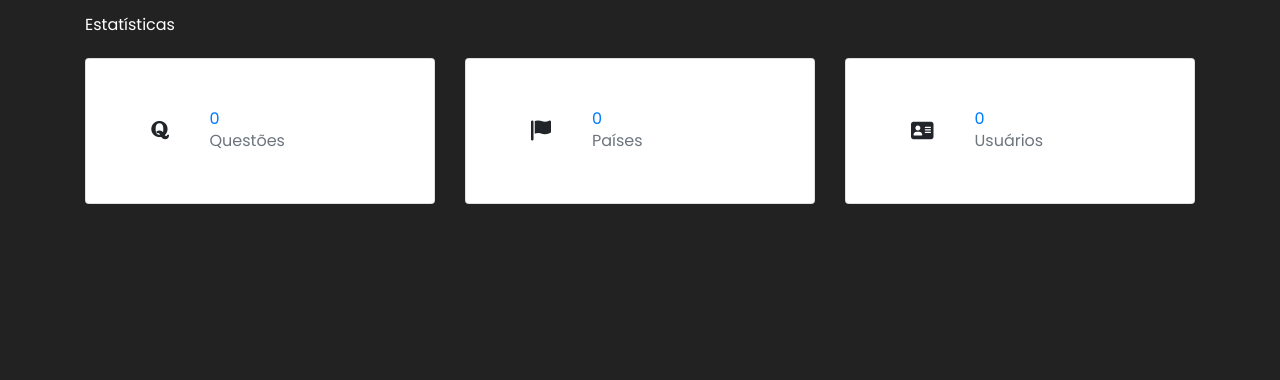
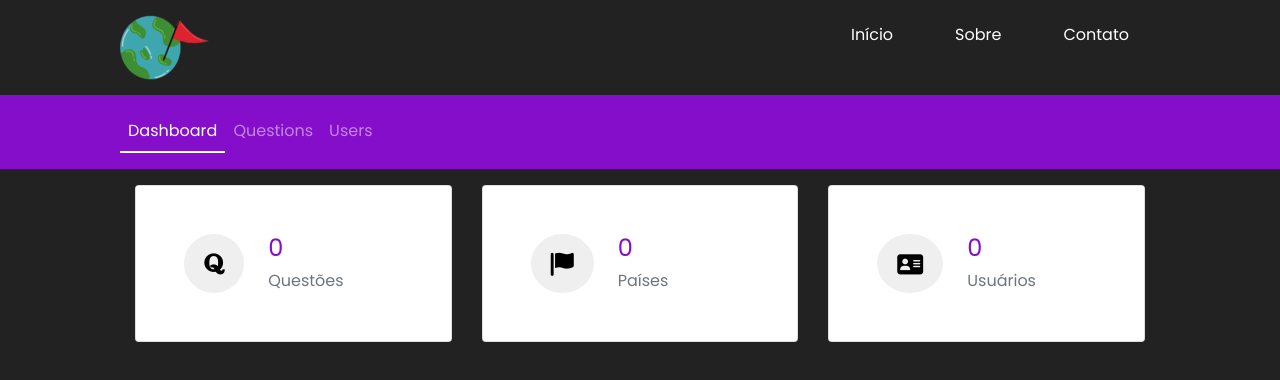
Before and after one commit to minimundo/frontend, a Nuxt app: page /dashboard in a window 1280 px wide. Shown: the top 380 px of the page. Built offline with nearby package versions, Linux system fonts and the light colour scheme; no server answers.

Commit message:
✨ feat: new dashboard pages

```diff
--- a/pages/dashboard/countries.vue
+++ b/pages/dashboard/countries.vue
@@ -1,78 +1,12 @@
 <template>
     <div>
-    <main>
-      <button class="btn btn-primary" @click="getCountry()">Button</button>
-      <div class="container">
-        <div
-          v-for="country in countries"
-          :key="country.id"
-          class="row testcolor mx-2 my-3"
-        >
-          <div class="test">
-            <div class="card card-margin">
-              <div class="card-header no-border">
-                <i class="fa-solid fa-address-card"></i>
-              </div>
-              <div class="card-body pt-0">
-                <div class="">
-                  <ul class="">
-                    <li class="">
-                      <span>Nome do País: {{ country.name }}</span>
-                    </li>
-                    <li class="">
-                      <span
-                        >Continente a que pertence:
-                        {{ country.continent }}</span
-                      >
-                    </li>
-                  </ul>
-                </div>
-              </div>
-            </div>
-          </div>
-        </div>
-      </div>
-    </main>
     </div>
   </template>
   <script>
   export default {
-  name: 'DashboardCountriesPage',
-  layout: 'DashboardDefault',
-  middleware: 'auth',
-  data() {
-    return {
-      countries: [],
-    }
-  },
-  methods: {
-    async getCountry() {
-      this.countries = await this.$axios.$get('/countries')
-    },
+    layout: 'Dashboard',
+    created() {
+        this.$store.dispatch("question/getQuestion");
     },
   }
   </script>
-  <style>
-body {
-  background-color: var(--primary-background) !important;
-  color: white;
-  font-family: poppinsregular !important;
-  max-width: 1400px;
-  margin: 0 auto;
-  padding: 15px;
-}
-
-#nav-dashboard {
-  background-color: var(--primary-color) !important;
-  color: white;
-}
-
-.test {
-  width: 100%;
-  justify-content: center;
-}
-
-.testcolor {
-  color: black;
-}
-</style>
--- a/pages/dashboard/index.vue
+++ b/pages/dashboard/index.vue
@@ -1,123 +1,12 @@
 <template>
-  <div>
-    <main>
-      <div class="space-1 container">
-        <div class="position-relative">
-          <div class="d-flex justify-content-between align-items-center mb-3">
-            <span class="h6">Estatísticas</span>
-
-          </div>
-        </div>
-        <div class="d-block d-lg-flex card-lg-gutters-3 mb-6 card-deck">
-          <div class="mb-3 applies card">
-            <a
-              class="p-5 transition-3d-hover card-body"
-              target=""
-              href="/dashboard/questions"
-              ><div class="align-items-center media">
-                <button
-                  type="button"
-                  class="
-                    btn-icon
-                    rounded-circle
-                    mr-4
-                    btn btn-soft-primary btn-lg
-                  "
-                >
-                  <span class="fas btn-icon__inner fa-brands fa-quora"></span>
-                </button>
-                <div class="align-self-stretch media-body">
-                  <span class="d-block font-size-3 text-primary">0</span>
-                  <h2 class="h6 text-secondary font-weight-normal mb-0">
-                    Questões
-                  </h2>
-                </div>
-              </div></a
-            >
-          </div>
-          <div class="mb-3 demands card">
-            <a
-              class="p-5 transition-3d-hover card-body"
-              target=""
-              href="/dashboard/countries"
-              ><div class="align-items-center media">
-                <button
-                  type="button"
-                  class="
-                    btn-icon
-                    rounded-circle
-                    mr-4
-                    btn btn-soft-primary btn-lg
-                  "
-                >
-                  <span class="fas btn-icon__inner fa-solid fa-flag"></span>
-                </button>
-                <div class="align-self-stretch media-body">
-                  <span class="d-block font-size-3 text-primary">0</span>
-                  <h2 class="h6 text-secondary font-weight-normal mb-0">
-                    Países
-                  </h2>
-                </div>
-              </div></a
-            >
-          </div>
-          <div class="mb-3 partners card">
-            <a
-              class="p-5 transition-3d-hover card-body"
-              target=""
-              href="/dashboard/users"
-              ><div class="align-items-center media">
-                <button
-                  type="button"
-                  class="
-                    btn-icon
-                    rounded-circle
-                    mr-4
-                    btn btn-soft-primary btn-lg
-                  "
-                >
-                  <span class="fas btn-icon__inner fa-solid fa-address-card"></span>
-                </button>
-                <div class="align-self-stretch media-body">
-                  <span class="d-block font-size-3 text-primary">0</span>
-                  <h2 class="h6 text-secondary font-weight-normal mb-0">
-                    Usuários
-                  </h2>
-                </div>
-              </div></a
-            >
-          </div>
-        </div>
-      </div>
-    </main>
-  </div>
+    <Container>
+        <DashCards />
+    </Container>
 </template>
 <script>
-
+import Container from '~/components/bosons/Container.vue';
 export default {
-  name: 'DashboardPage',
-  layout: 'DashboardDefault',
-  middleware: 'auth',
-  data() {
-    return {
-
-    }
-  },
-  methods: {},
+  components: { Container },
+    layout: 'Dashboard',
 }
 </script>
-<style>
-body {
-  background-color: var(--primary-background) !important;
-  color: white;
-  font-family: poppinsregular !important;
-  max-width: 1400px;
-  margin: 0 auto;
-  padding: 15px;
-}
-
-#nav-dashboard {
-  background-color: var(--primary-color) !important;
-  color: white;
-}
-</style>
--- a/pages/dashboard/questions.vue
+++ b/pages/dashboard/questions.vue
@@ -1,83 +1,13 @@
 <template>
-  <div>
-    <main>
-      <button class="btn btn-primary" @click="getQuestion()">Button</button>
-      <div class="container">
-        <div
-          v-for="question in questions"
-          :key="question.id"
-          class="row testcolor mx-2 my-3"
-        >
-          <div class="test">
-            <div class="card card-margin">
-              <div class="card-header no-border">
-                <i class="fa-solid fa-address-card"></i>
-              </div>
-              <div class="card-body pt-0">
-                <div class="">
-                  <div class="">
-                    <div class="">
-                      <span class="">{{ question.grade }}</span>
-                    </div>
-                  </div>
-                  <ul class="">
-                    <li class="">
-                      <span>Enunciado: {{ question.wording }}</span>
-                    </li>
-                    <li class="">
-                      <span>Resposta Correta: {{ question.correct_answer }}</span>
-                    </li>
-                    <li class="">
-                      <span>Série: {{ question.grade }}</span>
-                    </li>
-                  </ul>
-                </div>
-              </div>
-            </div>
-          </div>
-        </div>
-      </div>
-    </main>
-  </div>
+    <div>
+        <CardQuestion />
+    </div>
 </template>
-  <script>
+<script>
 export default {
-  name: 'DashboardQuestionsPage',
-  layout: 'DashboardDefault',
-  middleware: 'auth',
-  data() {
-    return {
-      questions: [],
-    }
-  },
-  methods: {
-    async getQuestion() {
-      this.questions = await this.$axios.$get('/questions')
+    layout: 'Dashboard',
+    created() {
+        this.$store.dispatch("question/getQuestion");
     },
-  },
 }
 </script>
-  <style>
-body {
-  background-color: var(--primary-background) !important;
-  color: white;
-  font-family: poppinsregular !important;
-  max-width: 1400px;
-  margin: 0 auto;
-  padding: 15px;
-}
-
-#nav-dashboard {
-  background-color: var(--primary-color) !important;
-  color: white;
-}
-
-.test {
-  width: 100%;
-  justify-content: center;
-}
-
-.testcolor {
-    color: black;
-}
-</style>
--- a/pages/dashboard/users.vue
+++ b/pages/dashboard/users.vue
@@ -1,74 +1,12 @@
 <template>
   <div>
-    <main>
-      <button class="btn btn-primary" @click="getUser()">Button</button>
-      <div class="container">
-        <div v-for="user in users" :key="user.id"  class="row testcolor mx-2 my-3">
-          <div class="test">
-            <div class="card card-margin">
-              <div class="card-header no-border">
-                <i class="fa-solid fa-address-card"></i>
-              </div>
-              <div class="card-body pt-0">
-                <div class="">
-                  <ul class="">
-                    <li class="">
-                      <span>Nome Completo: {{ user.name }}</span>
-                    </li>
-                    <li class="">
-                      <span>Email: {{ user.email }}</span>
-                    </li>
-                    <li class="">
-                      <span>Nível de Acesso: {{ user.role }}</span>
-                    </li>
-                  </ul>
-                </div>
-              </div>
-            </div>
-          </div>
-        </div>
-      </div>
-    </main>
   </div>
 </template>
-  <script>
+<script>
 export default {
-  name: 'DashboardUsersPage',
-  layout: 'DashboardDefault',
-  middleware: 'auth',
-  data() {
-    return {
-      users: [],
-    }
-  },
-  methods: {
-    async getUser() {
-      this.users = await this.$axios.$get('/users')
-    },
+  layout: 'Dashboard',
+  created() {
+      this.$store.dispatch("question/getQuestion");
   },
 }
 </script>
-  <style>
-body {
-  background-color: var(--primary-background) !important;
-  color: white;
-  font-family: poppinsregular !important;
-  max-width: 1400px;
-  margin: 0 auto;
-  padding: 15px;
-}
-
-#nav-dashboard {
-  background-color: var(--primary-color) !important;
-  color: white;
-}
-
-.test {
-  width: 100%;
-  justify-content: center;
-}
-
-.testcolor {
-    color: black;
-}
-</style>
--- a/pages/index.vue
+++ b/pages/index.vue
@@ -13,7 +13,7 @@
   auth : 'guest',
 }
 </script>
-<style>
+<style scoped>
 body {
   background-color: rgb(34, 34, 34);
   color: white;
```
Lines whose indentation alone changed are shown as unchanged.
